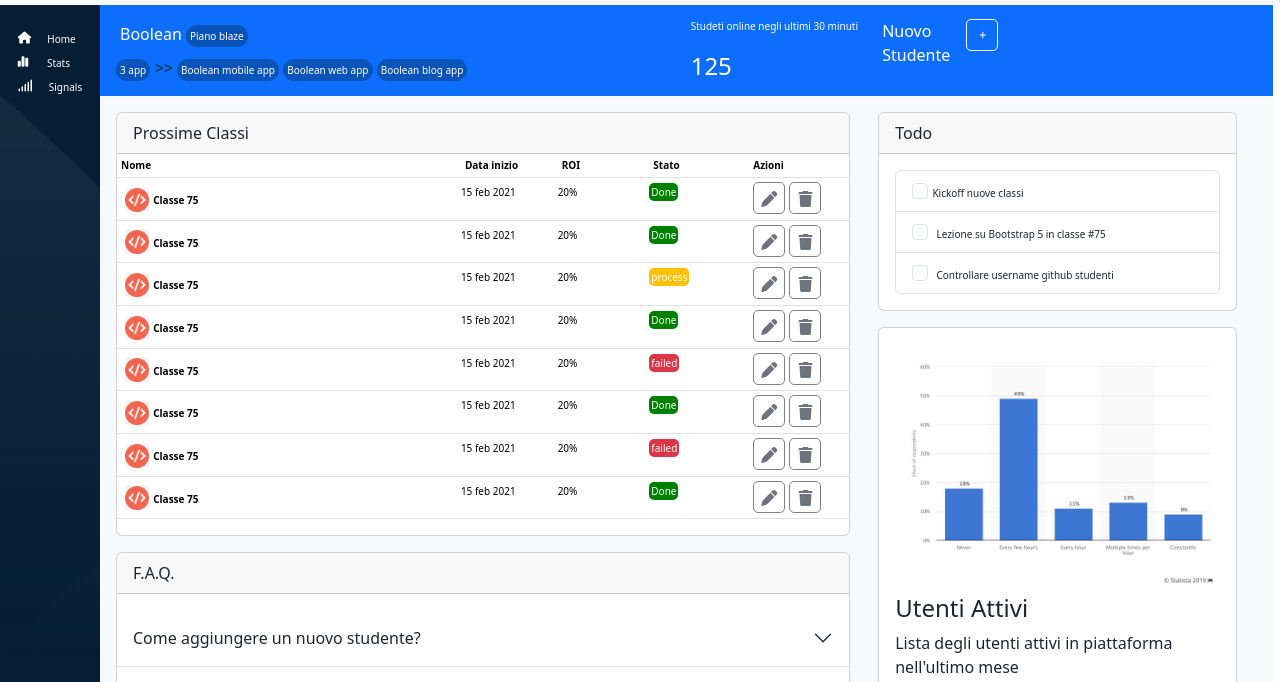
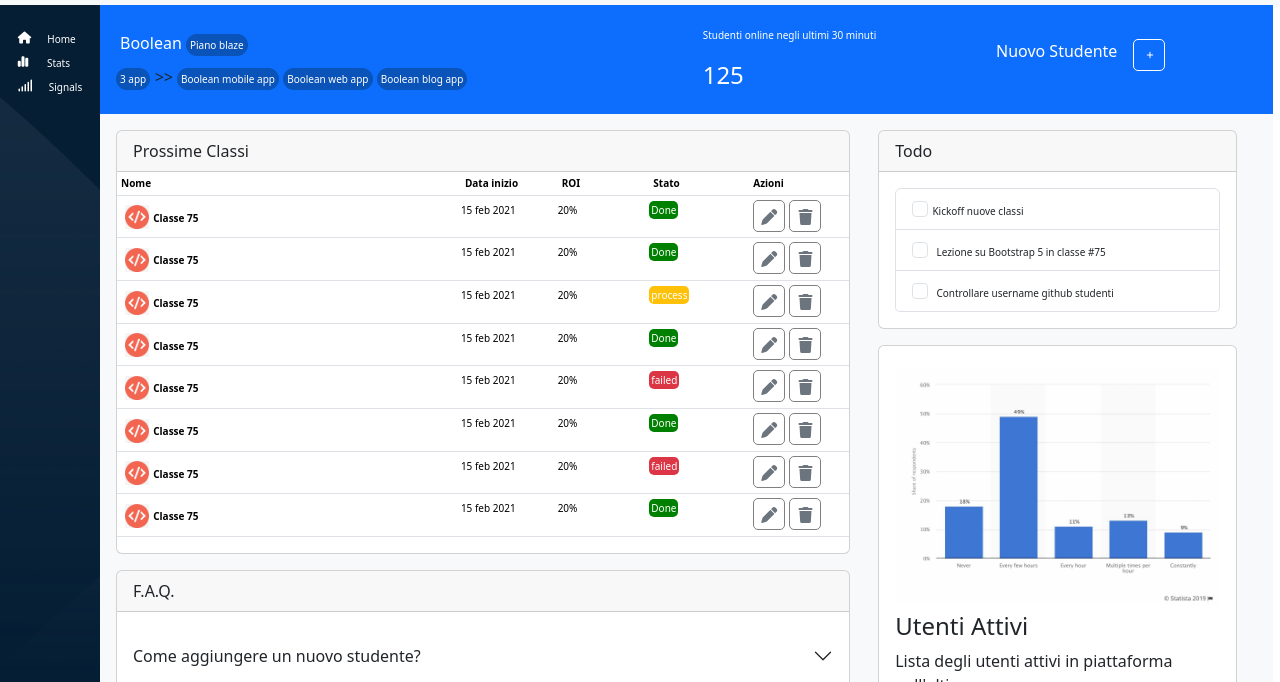
Before and after one commit to Antrussian/html-css-bootstrap-dashboard, a plain HTML site: page index.html in a window 1280 px wide. Shown: the part 69-751 px from the top of the page. Drawn offline with nearby package versions, Linux system fonts and the light colour scheme.

Commit message:
Fixate grandezze col navbar e aggiunta padding

```diff
--- a/index.html
+++ b/index.html
@@ -132,13 +132,13 @@
                                                     </div>
 
 
-                                                    <div class="col-lg-2  col-sm-12  text-white fw-light p-1 ">
-                                                        <span class="_title-online-user mt-3 p-0 ">Studeti online negli ultimi 30 minuti</span>
+                                                    <div class="col-lg-3  col-sm-12  text-white fw-light p-3 ">
+                                                        <span class="_title-online-user mt-3 p-0 ">Studenti online negli ultimi 30 minuti</span>
                                                         <h4 class="mt-3 p-0">125</h4>
                                                     </div>
 
 
-                                                    <div class="col-lg-1 order-lg-4 col-sm-12 order-first  d-flex text-white fw-light p-0 ">
+                                                    <div class="col-lg-3 order-lg-4 col-sm-12 order-first  d-flex text-white fw-light p-3 ">
                                                         <p>Nuovo Studente</p>
 
 
```
